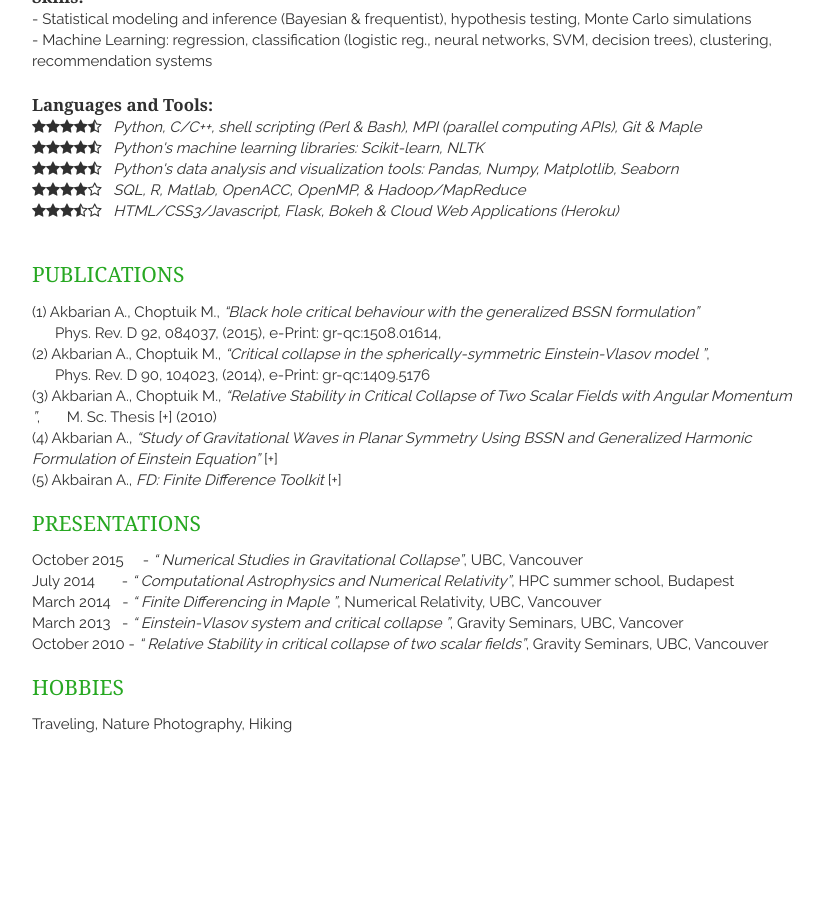
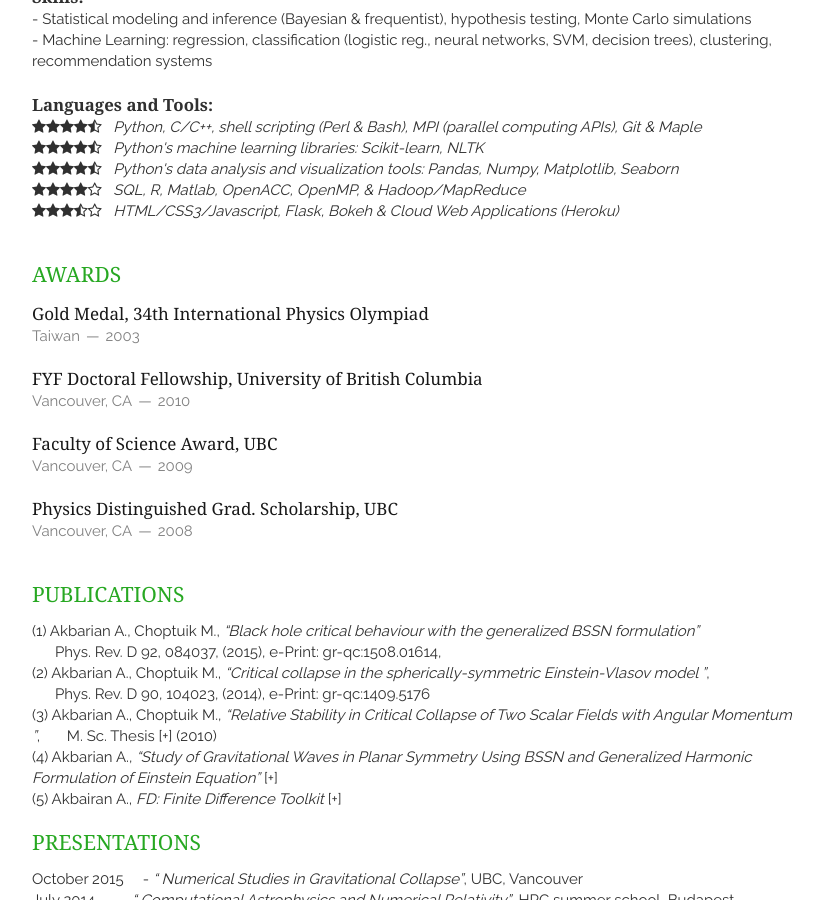
Before and after one commit to rmanak/resume, a Jekyll site: the page built from index.html, in a window 1280 px wide and 900 px high, scrolled down 1464 px. Shown: the whole window, without its empty margins (328-1151 px from the left). Built offline with Jekyll 4.4.1, drawn with Linux system fonts in a browser that asks for light colours; nearby versions of some CDN libraries; the list of posts is cut into pages by our own code; before the commit the page ends 2239 px from its top, so only the background shows below that; some of the changed text lies outside the part shown.

Commit message:
added awards

```diff
--- /dev/null
+++ b/_includes/awards.html
@@ -0,0 +1,34 @@
+<section class="thirteen columns">
+    <h1>Awards</h1>
+    <article>
+        <header>
+        <h5>Gold Medal,
+            34th International Physics Olympiad </h5>
+            <span><address>Taiwan</address><time>2003</time></span>
+        </header>
+    </article>
+    <article>
+        <header>
+        <h5>FYF Doctoral Fellowship,
+            University of British Columbia</h5>
+            <span><address>Vancouver, CA</address><time>2010</time></span>
+        </header>
+    </article>
+    <article>
+        <header>
+        <h5>Faculty of Science Award,
+            UBC</h5>
+            <span><address>Vancouver, CA</address><time>2009</time></span>
+        </header>
+    </article>
+    <article>
+        <header>
+        <h5>Physics Distinguished Grad. Scholarship,
+            UBC</h5>
+            <span><address>Vancouver, CA</address><time>2008</time></span>
+        </header>
+    </article>
+
+
+
+</section>
--- a/_includes/employment.html
+++ b/_includes/employment.html
@@ -1,8 +1,8 @@
 <section class="thirteen columns">
-    <h1>Professional Experience</h1>
+    <h1>Experience</h1>
     <article>
         <header>
-            <h1>Data Scientist</h1>
+            <h1>Data Science | ML Engineering</h1>
             <span><address>Vancovuer, CA</address><time>2015 to present</time></span>
         </header>
         <p>
--- a/index.html
+++ b/index.html
@@ -8,6 +8,8 @@ layout: layout
 
 {% include skills.html %}
 
+{% include awards.html %}
+
 {% include publications.html %}
 
 {% include presentations.html %}
```
Also changed, not shown: 1 other file.
